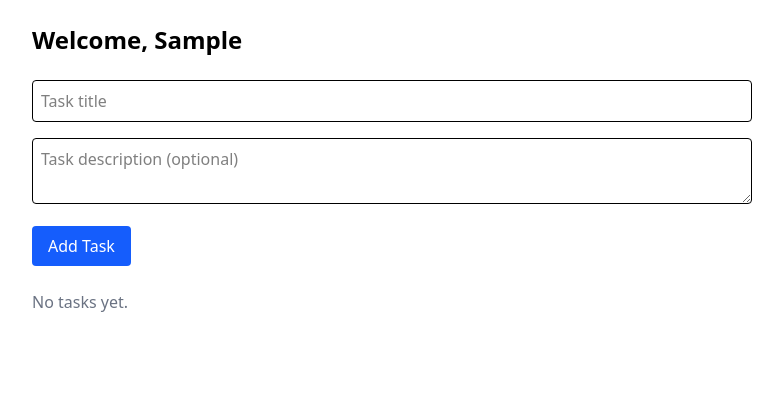
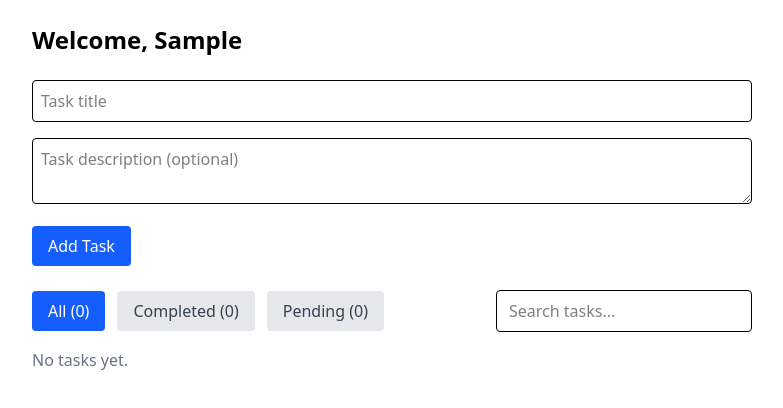
Before and after one commit to shahabas07/react-personal-task-tracker, a React (Vite) app: page /dashboard in a window 1280 px wide. Both pictures are taken after typing "Sample" into the empty fields and a click on the button "Login". Shown: the top 408 px of the page, without its empty margins (248-1031 px from the left). Built offline with nearby package versions, Linux system fonts and the light colour scheme.

Commit message:
feat: add task filtering and search with counts and debounce

```diff
--- /dev/null
+++ b/src/components/TaskFilter.jsx
@@ -0,0 +1,41 @@
+import { useState, useEffect } from "react";
+
+export default function TaskFilter({ filter, setFilter, search, setSearch, counts }) {
+  const [searchInput, setSearchInput] = useState(search);
+
+  // Debounce search input (300ms)
+  useEffect(() => {
+    const handler = setTimeout(() => {
+      setSearch(searchInput);
+    }, 300);
+
+    return () => clearTimeout(handler);
+  }, [searchInput, setSearch]);
+
+  return (
+    <div className="flex flex-col sm:flex-row sm:items-center sm:justify-between mb-4 space-y-3 sm:space-y-0">
+      <div className="flex space-x-3">
+        {["All", "Completed", "Pending"].map((status) => (
+          <button
+            key={status}
+            onClick={() => setFilter(status.toLowerCase())}
+            className={`px-4 py-2 rounded ${
+              filter === status.toLowerCase()
+                ? "bg-blue-600 text-white"
+                : "bg-gray-200 text-gray-700 hover:bg-gray-300"
+            }`}
+          >
+            {status} ({counts[status.toLowerCase()] || 0})
+          </button>
+        ))}
+      </div>
+      <input
+        type="search"
+        placeholder="Search tasks..."
+        value={searchInput}
+        onChange={(e) => setSearchInput(e.target.value)}
+        className="border rounded px-3 py-2 w-full sm:w-64"
+      />
+    </div>
+  );
+}
--- a/src/components/TaskItem.jsx
+++ b/src/components/TaskItem.jsx
@@ -1,20 +1,59 @@
 import { useState } from "react";
 
-export default function TaskItem({ task, onToggle, onDelete }) {
-  const [confirming, setConfirming] = useState(false);
+export default function TaskItem({ task, onToggle, onDelete, onEdit }) {
+  const [isEditing, setIsEditing] = useState(false);
+  const [editTitle, setEditTitle] = useState(task.title);
+  const [editDescription, setEditDescription] = useState(task.description || "");
 
-  const handleToggle = () => {
-    onToggle(task.id);
+  const handleSave = () => {
+    if (!editTitle.trim()) return alert("Title cannot be empty");
+    onEdit(task.id, {
+      ...task,
+      title: editTitle.trim(),
+      description: editDescription.trim(),
+    });
+    setIsEditing(false);
   };
 
-  const handleDelete = () => {
-    if (!confirming) {
-      setConfirming(true);
-      setTimeout(() => setConfirming(false), 2000); // reset after 2s
-      return;
-    }
-    onDelete(task.id);
+  const handleCancel = () => {
+    setEditTitle(task.title);
+    setEditDescription(task.description || "");
+    setIsEditing(false);
   };
+
+  if (isEditing) {
+    return (
+      <li className="border p-4 rounded shadow-sm bg-white space-y-3">
+        <input
+          className="w-full p-2 border rounded"
+          value={editTitle}
+          onChange={(e) => setEditTitle(e.target.value)}
+          placeholder="Task Title"
+        />
+        <textarea
+          className="w-full p-2 border rounded"
+          value={editDescription}
+          onChange={(e) => setEditDescription(e.target.value)}
+          placeholder="Task Description"
+          rows={3}
+        />
+        <div className="flex space-x-3">
+          <button
+            onClick={handleSave}
+            className="bg-green-600 text-white px-4 py-2 rounded hover:bg-green-700"
+          >
+            Save
+          </button>
+          <button
+            onClick={handleCancel}
+            className="bg-gray-300 px-4 py-2 rounded hover:bg-gray-400"
+          >
+            Cancel
+          </button>
+        </div>
+      </li>
+    );
+  }
 
   return (
     <li
@@ -37,7 +76,7 @@ export default function TaskItem({ task, onToggle, onDelete }) {
           <input
             type="checkbox"
             checked={task.completed}
-            onChange={handleToggle}
+            onChange={() => onToggle(task.id)}
             className="form-checkbox h-5 w-5 text-blue-600"
           />
           <span className="ml-2 text-sm">
@@ -45,14 +84,16 @@ export default function TaskItem({ task, onToggle, onDelete }) {
           </span>
         </label>
         <button
-          onClick={handleDelete}
-          className={`text-sm px-3 py-1 rounded ${
-            confirming
-              ? "bg-red-600 text-white"
-              : "bg-red-100 text-red-600 hover:bg-red-200"
-          }`}
+          onClick={() => setIsEditing(true)}
+          className="text-sm px-3 py-1 bg-yellow-200 rounded hover:bg-yellow-300"
         >
-          {confirming ? "Confirm?" : "Delete"}
+          Edit
+        </button>
+        <button
+          onClick={() => onDelete(task.id)}
+          className="text-sm px-3 py-1 bg-red-100 text-red-600 rounded hover:bg-red-200"
+        >
+          Delete
         </button>
       </div>
     </li>
--- a/src/components/TaskList.jsx
+++ b/src/components/TaskList.jsx
@@ -23,7 +23,7 @@
 
 import TaskItem from "./TaskItem";
 
-export default function TaskList({ tasks, onToggle, onDelete }) {
+export default function TaskList({ tasks, onToggle, onDelete, onEdit }) {
   if (tasks.length === 0) {
     return <p className="text-gray-500">No tasks yet.</p>;
   }
@@ -36,6 +36,7 @@ export default function TaskList({ tasks, onToggle, onDelete }) {
           task={task}
           onToggle={onToggle}
           onDelete={onDelete}
+          onEdit={onEdit}
         />
       ))}
     </ul>
--- a/src/pages/DashboardPage.jsx
+++ b/src/pages/DashboardPage.jsx
@@ -2,11 +2,14 @@ import { useEffect, useState } from "react";
 import { useNavigate } from "react-router-dom";
 import TaskForm from "../components/TaskForm";
 import TaskList from "../components/TaskList";
+import TaskFilter from "../components/TaskFilter";
 import { saveTasks, loadTasks } from "../utils/taskStorage";
 
 export default function DashboardPage() {
     const [username, setUsername] = useState(null);
     const [tasks, setTasks] = useState([]);
+    const [filter, setFilter] = useState("all");
+    const [search, setSearch] = useState("");
     const navigate = useNavigate();
 
     useEffect(() => {
@@ -39,15 +42,51 @@ export default function DashboardPage() {
         saveTasks(updated);
     };
 
+    const handleEditTask = (taskId, updatedTask) => {
+        const updatedTasks = tasks.map((task) =>
+            task.id === taskId ? updatedTask : task
+        );
+        setTasks(updatedTasks);
+        saveTasks(updatedTasks);
+    };
+
+    const filteredTasks = tasks.filter((task) => {
+        if (filter === "completed") return task.completed;
+        if (filter === "pending") return !task.completed;
+        return true;
+    });
+
+    const searchedTasks = filteredTasks.filter((task) => {
+        const text = (task.title + " " + (task.description || "")).toLowerCase();
+        return text.includes(search.toLowerCase());
+    });
+
+    const counts = {
+        all: tasks.length,
+        completed: tasks.filter((t) => t.completed).length,
+        pending: tasks.filter((t) => !t.completed).length,
+    };
+
+
     return (
         <div className="p-6 max-w-3xl mx-auto space-y-6">
             <h1 className="text-2xl font-bold">Welcome, {username}</h1>
             <TaskForm onAddTask={handleAddTask} />
+            <TaskFilter
+                filter={filter}
+                setFilter={setFilter}
+                search={search}
+                setSearch={setSearch}
+                counts={counts}
+            />
             <TaskList
-                tasks={tasks}
+                tasks={searchedTasks}
                 onToggle={handleToggleComplete}
                 onDelete={handleDeleteTask}
+                onEdit={handleEditTask}
             />
+
+
         </div>
     );
 }
```
